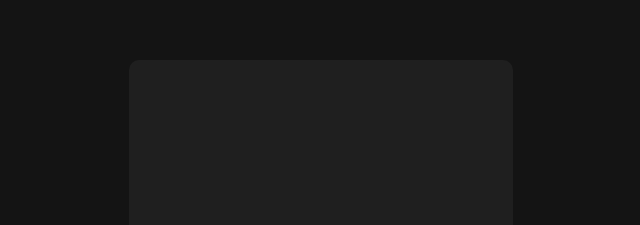
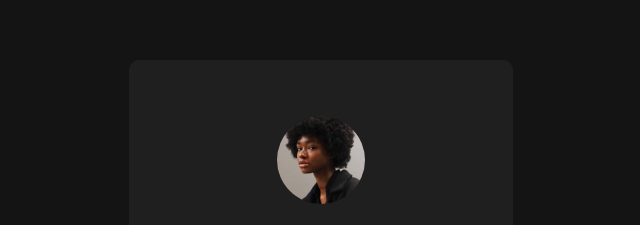
Before and after one commit to Avery-kun/Frontend-Mentor, a website: page New folder/index.html in a window 1280 px wide. Shown: the top 225 px of the page, without its empty margins (319-959 px from the left). Drawn offline with Linux system fonts and the light colour scheme; the site is published under a folder, as on GitHub Pages, so addresses that start at the root find nothing.

Commit message:
Update index.html

```diff
--- a/New folder/index.html
+++ b/New folder/index.html
@@ -14,7 +14,7 @@
     <main>
         <div class="wrapper">
             <div class="image">
-                <img src="/images/avatar-jessica.jpeg" alt="">
+                <img src="images/avatar-jessica.jpeg" alt="">
             </div>
             <div class="details">
                 <h1>Jessica Randall</h1>
```
